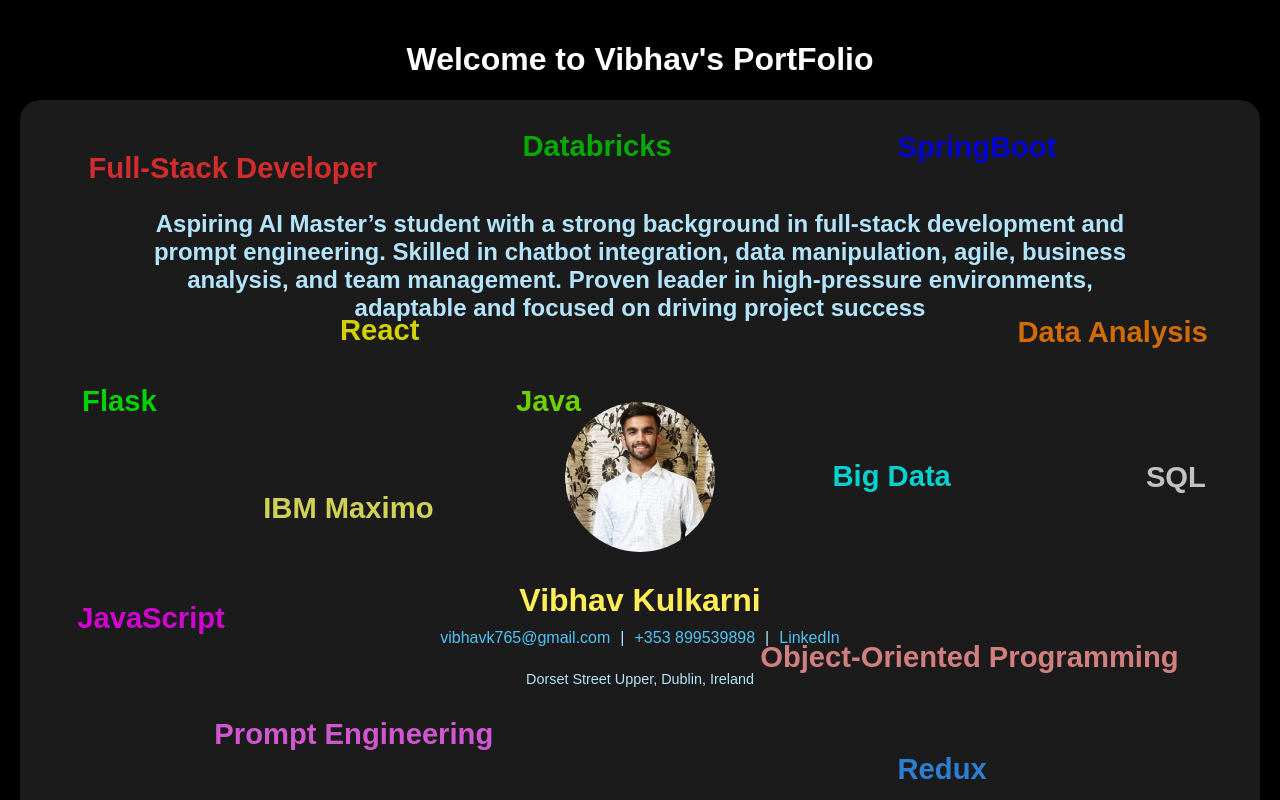
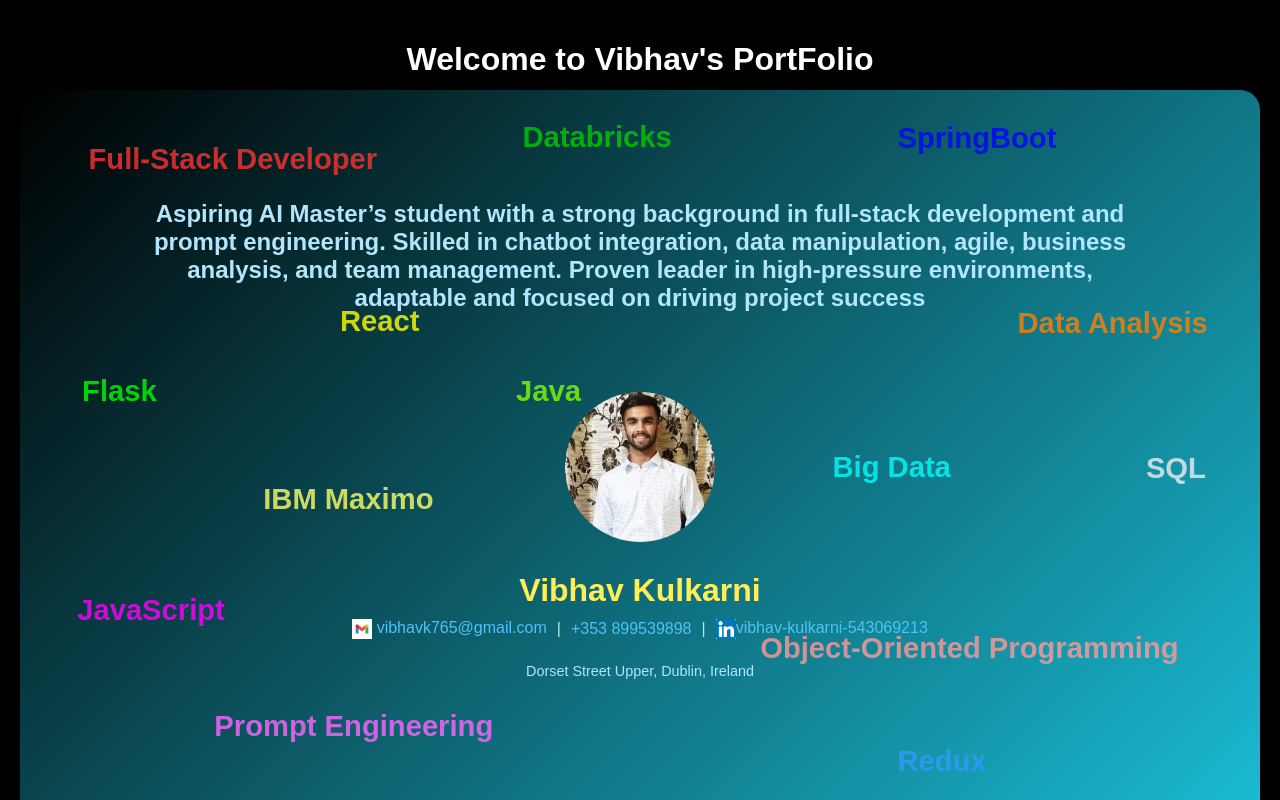
Before and after one commit to vibhavk7/vibhav-portfolio, a React (Create React App) app: page / in a window 1280 px wide. Shown: the top 800 px of the page. Built offline with nearby package versions, Linux system fonts and the light colour scheme.

Commit message:
Added home container animation

```diff
--- a/src/components/Home.js
+++ b/src/components/Home.js
@@ -18,12 +18,17 @@ function Home() {
           <h1 className="name">Vibhav Kulkarni</h1>
 
           <div className="contact-info">
-            <a href="mailto:vibhavk765@gmail.com" className="contact-link">vibhavk765@gmail.com</a>
+          <a href="mailto:vibhavk765@gmail.com" className="contact-link">
+            <img src="/gmail.png" alt="Gmail" className="icon" /> vibhavk765@gmail.com
+          </a>
+
+
             <span className="contact-separator">|</span>
             <span className="contact-link">+353 899539898</span>
             <span className="contact-separator">|</span>
-            <a href="https://www.linkedin.com/in/vibhav-kulkarni" className="contact-link" target="_blank" rel="noopener noreferrer">
-              LinkedIn
+            <a href="https://www.linkedin.com/in/vibhav-kulkarni-543069213/" className="contact-link" target="_blank" rel="noopener noreferrer">
+            <img src="/linkedin.png" alt="Gmail" className="icon" />
+            vibhav-kulkarni-543069213
             </a>
           </div>
 
--- a/src/css/Home.css
+++ b/src/css/Home.css
@@ -1,5 +1,3 @@
-/* Home.css */
-
 /* Main container */
 .home-container {
   display: flex;
@@ -7,10 +5,42 @@
   align-items: center;
   padding: 130px;
   text-align: center;
-  background: rgba(30, 30, 30, 0.9); /* Black background for entire section */
-  position: relative; /* Necessary for absolute positioning of words */
-  color: #ffffff; /* Set text color to white */
+  background: linear-gradient(135deg, #000000, #1abcd5); /* Gradient background */
+  position: relative;
+  color: #ffffff;
   border-radius: 20px;
+  animation: floatContainer 12s ease-in-out infinite; /* Apply floating animation */
+  box-shadow: 0 10px 30px rgba(0, 0, 0, 0.5); /* Add shadow for depth */
+  overflow: hidden; /* For extra floating elements if needed */
+}
+
+.icon {
+  width: 20px; /* Adjust size as needed */
+  height: 20px;
+  margin-right: px; /* Space between icon and text */
+  vertical-align: middle;
+}
+
+
+/* Floating animation for the container */
+@keyframes floatContainer {
+  0% {
+    transform: translate(0, 0);
+    background-position: 0% 50%; /* Background animation start */
+  }
+  50% {
+    transform: translate(0, -10px); /* Slight upward motion */
+    background-position: 100% 50%; /* Move background gradient */
+  }
+  100% {
+    transform: translate(0, 0);
+    background-position: 0% 50%; /* Reset */
+  }
+}
+
+/* Optional: Add glow effect on hover for container */
+.home-container:hover {
+  box-shadow: 0 0 30px rgba(235, 216, 9, 0.785);
 }
 
 /* Profile Summary */
@@ -27,6 +57,7 @@
   flex-direction: column;
   align-items: center;
   margin-top: 60px;
+
 }
 
 .profile-image {
@@ -35,6 +66,12 @@
   border-radius: 50%;
   object-fit: cover;
   margin-bottom: 20px;
+  transition: transform 0.3s ease-in-out; /* Smooth transition for scaling */
+}
+
+.profile-image:hover {
+  transform: scale(1.5); /* Zoom in smoothly to 150% */
+  z-index: 1; /* Ensure the image stays on top while zooming */
 }
 
 .name {
@@ -83,9 +120,11 @@
   position: absolute;
   font-weight: bold;
   white-space: nowrap;
-  animation: float 8s ease-in-out infinite;
+  animation: floatWord 10s ease-in-out infinite;
   font-size: calc(10px + 1.5vw); /* Responsive font size */
   opacity: 0.8; /* Make the words slightly transparent */
+  color: rgba(255, 255, 255, 0.8); /* Subtle white color */
+  transition: color 0.3s ease; /* Smooth transition on hover */
 }
 
 /* Individual positioning and tilt for each word */
@@ -104,11 +143,17 @@
 .word-cloud span:nth-child(13) { top: 5%; left: 40%; transform: rotate(15deg); animation-duration: 10s; color: hsl(120, 100%, 40%); }
 .word-cloud span:nth-child(14) { top: 50%; left: 90%; transform: rotate(-10deg); animation-duration: 12s; color: hsl(0, 0%, 93%); }
 
-/* Float animation with horizontal and vertical movement */
-@keyframes float {
+/* Float animation with horizontal and vertical movement for words */
+@keyframes floatWord {
   0% { transform: translate(0px, 0px); }
   25% { transform: translate(-10px, 5px); }
   50% { transform: translate(10px, -5px); }
   75% { transform: translate(-5px, -10px); }
   100% { transform: translate(0px, 0px); }
 }
+
+/* Hover effect for each word */
+.word-cloud span:hover {
+  color: #ffee58; /* Change color on hover */
+  transform: scale(1.1); /* Enlarge slightly */
+}
```
Also changed, not shown: public/gmail.png (added), public/linkedin.png (added).
